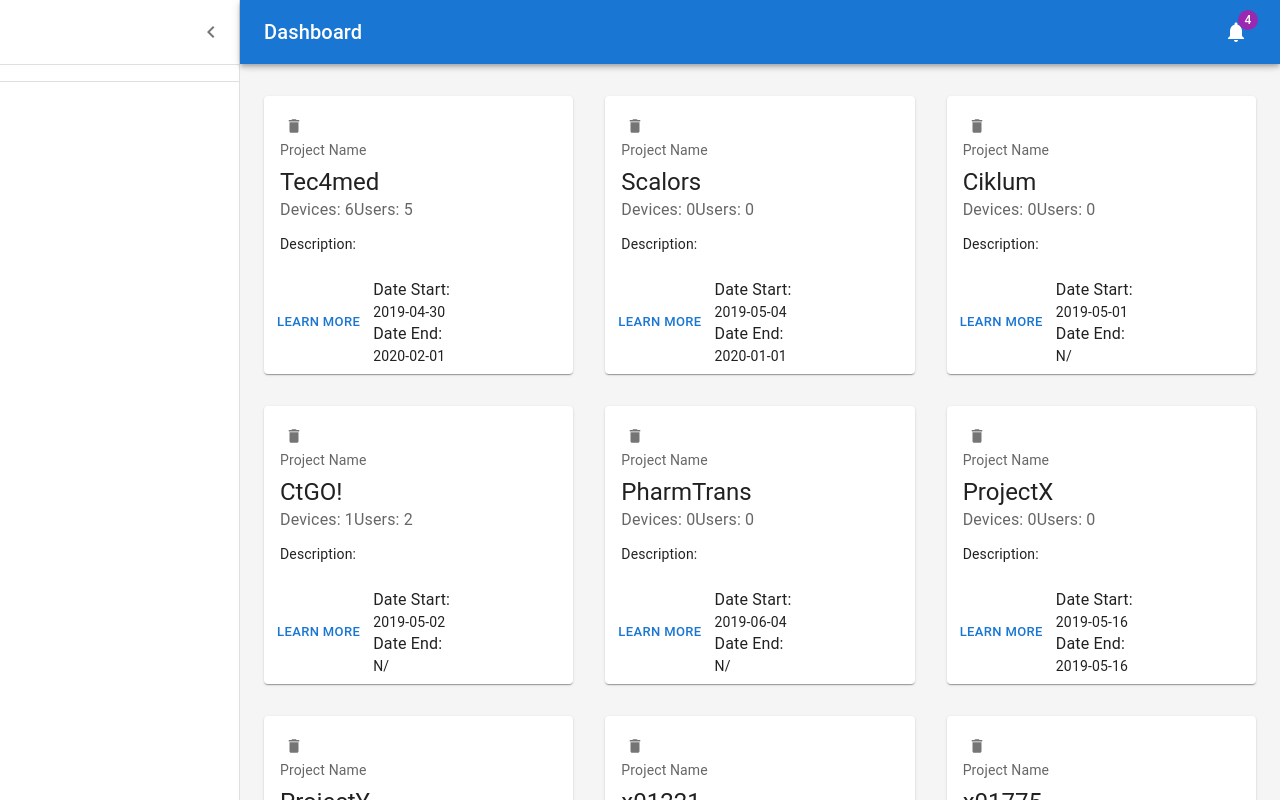
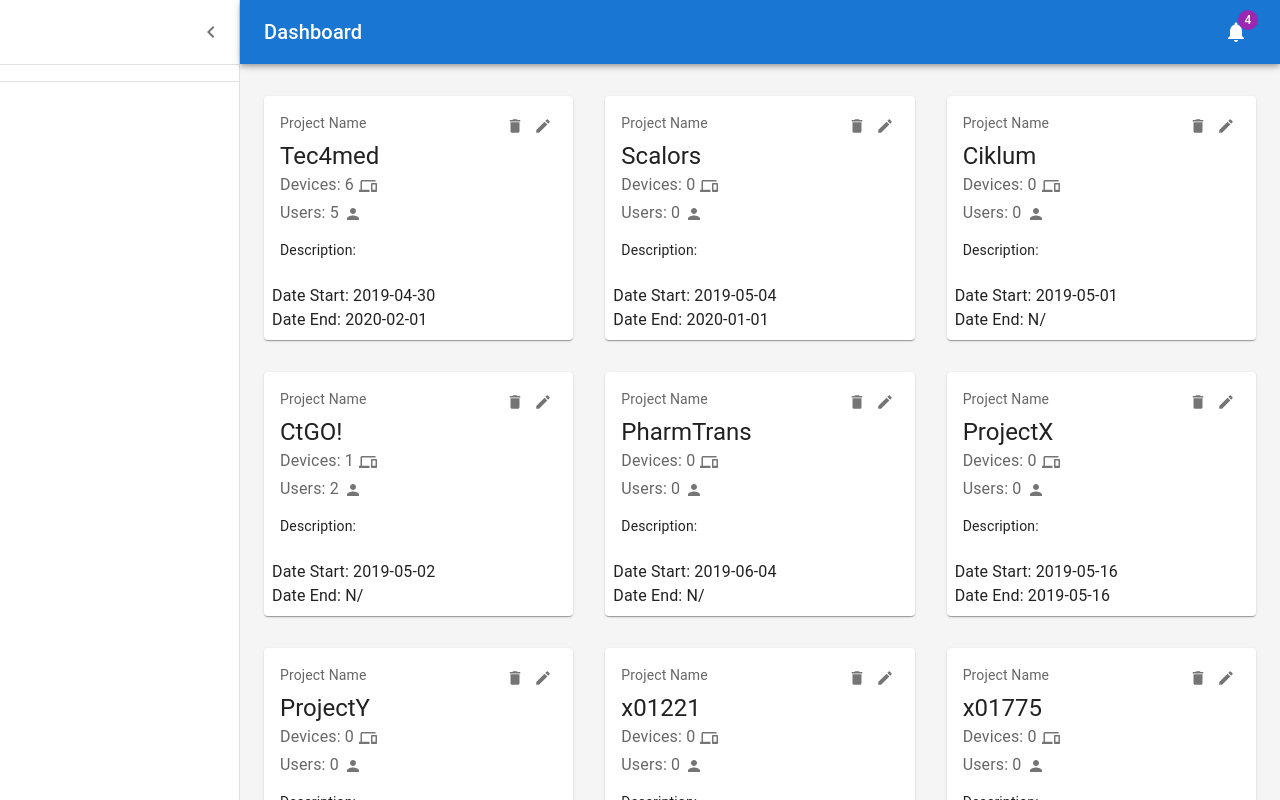
Before and after one commit to Semiao91/Tec4med, a React (Vite) app: page / in a window 1280 px wide. Built offline with nearby package versions, Linux system fonts and the light colour scheme.

Commit message:
4rd commit cleaned up UX

```diff
--- a/src/components/Card.tsx
+++ b/src/components/Card.tsx
@@ -5,6 +5,12 @@
 import Typography from '@mui/material/Typography';
 import IconButton from "@mui/material/IconButton";
 import DeleteIcon from '@mui/icons-material/Delete';
+import EditIcon from '@mui/icons-material/Edit';
+import DevicesIcon from '@mui/icons-material/Devices';
+import PersonIcon from '@mui/icons-material/Person';
+import Modal from '@mui/material/Modal';
+import Box from '@mui/material/Box';
+import { useState } from 'react';
 
 interface BasicCardProps {
     projectId: number;
@@ -14,7 +20,20 @@
     startDate: string;
     endDate: string;
     onDelete: (projectId: number) => void;
+    onModal: (projectID: number) => void;
 }
+
+const style = {
+    position: 'absolute' as 'absolute',
+    top: '50%',
+    left: '50%',
+    transform: 'translate(-50%, -50%)',
+    width: 400,
+    bgcolor: 'background.paper',
+    border: '2px solid #000',
+    boxShadow: 24,
+    p: 4,
+};
 
 export default function BasicCard({
     projectId,
@@ -23,36 +42,69 @@
     userCount,
     startDate,
     endDate,
-    onDelete
+    onDelete,
+    onModal
 }: BasicCardProps) {
 
+    const [open, setOpen] = useState(false);
 
+    const handleOpen = () => setOpen(true);
+    const handleClose = () => setOpen(false);
 
     return (
         <Card sx={{ minWidth: 275 }}>
             <CardContent>
-                <IconButton aria-label="delete" size="small" onClick={() => onDelete(projectId)}>
-                    <DeleteIcon fontSize="inherit" />
-                </IconButton>
-                <Typography sx={{ fontSize: 14 }} color="text.secondary" gutterBottom>
-                    Project Name
-                </Typography>
+                <Box sx={{ display: 'flex', justifyContent: 'space-between', alignItems: 'center' }}>
+                    <Typography sx={{ fontSize: 14 }} color="text.secondary" gutterBottom>
+                        Project Name
+                    </Typography>
+                    <Box>
+                        <IconButton aria-label="delete" size="small" onClick={() => onDelete(projectId)}>
+                            <DeleteIcon fontSize="inherit" />
+                        </IconButton>
+                        <IconButton aria-label="edit" size="small" onClick={handleOpen}>
+                            <EditIcon fontSize="inherit" />
+                        </IconButton>
+                    </Box>
+                </Box>
                 <Typography variant="h5" component="div">
                     {projectName}
                 </Typography>
                 <Typography sx={{ mb: 1.5 }} color="text.secondary">
-                    Devices: {deviceCount}
-                    Users: {userCount}
+                    <Typography>Devices: {deviceCount}
+                        <IconButton aria-label="delete" size="small">
+                            <DevicesIcon fontSize="inherit" />
+                        </IconButton>
+                    </Typography>
+                    <Typography>Users: {userCount}
+                        <IconButton aria-label="delete" size="small">
+                            <PersonIcon fontSize="inherit" />
+                        </IconButton>
+                    </Typography>
                 </Typography>
                 <Typography variant="body2">
                     Description:
                 </Typography>
             </CardContent>
+            <Modal
+                open={open}
+                onClose={handleClose}
+                aria-labelledby="modal-modal-title"
+                aria-describedby="modal-modal-description"
+            >
+                <Box sx={style}>
+                    <Typography id="modal-modal-title" variant="h6" component="h2">
+                        Text in a modal
+                    </Typography>
+                    <Typography id="modal-modal-description" sx={{ mt: 2 }}>
+                        Duis mollis, est non commodo luctus, nisi erat porttitor ligula.
+                    </Typography>
+                </Box>
+            </Modal>
             <CardActions>
-                <Button size="small">Learn More</Button>
                 <Typography variant="body2">
-                    <Typography>Date Start:</Typography> {startDate.substring(0, 10)}
-                    <Typography>Date End:</Typography>  {endDate.substring(0, 10)}
+                    <Typography>Date Start: {startDate.substring(0, 10)}</Typography>
+                    <Typography>Date End: {endDate.substring(0, 10)}</Typography>
                 </Typography>
             </CardActions>
         </Card>
--- a/src/components/Dashboard.tsx
+++ b/src/components/Dashboard.tsx
@@ -231,7 +231,7 @@
                     <Container maxWidth="xl" sx={{ mt: 4, mb: 4 }}>
                         <Grid container spacing={4}>
                             {projects.map((project, index) => (
-                                <Grid item xs={12} md={4} lg={4} key={index}>
+                                <Grid item xs={12} md={6} lg={4} key={index}>
                                     <MainComponent project={project} onDelete={handleDelete} />
                                 </Grid>
                             ))}
--- a/src/components/DataParsers.tsx
+++ b/src/components/DataParsers.tsx
@@ -10,13 +10,15 @@
     expirationDate: string;
 }
 type onDeleteType = (projectId: number) => void;
+type onModalType = (projectId: number) => void;
 
 interface MainComponentProps {
     project: Project;
     onDelete: onDeleteType;
+    onModal: onModalType;
 }
 
-function MainComponent({ project, onDelete }: MainComponentProps) {
+function MainComponent({ project, onDelete, onModal }: MainComponentProps) {
     return (
         <BasicCard
             projectId={project.id}
@@ -26,6 +28,7 @@
             startDate={project.beginDate || ''}
             endDate={project.expirationDate || 'N/'}
             onDelete={onDelete}
+            onModal={onModal}
         />
     );
 }
```
Also changed, not shown: src/components/Modal.tsx (added).
